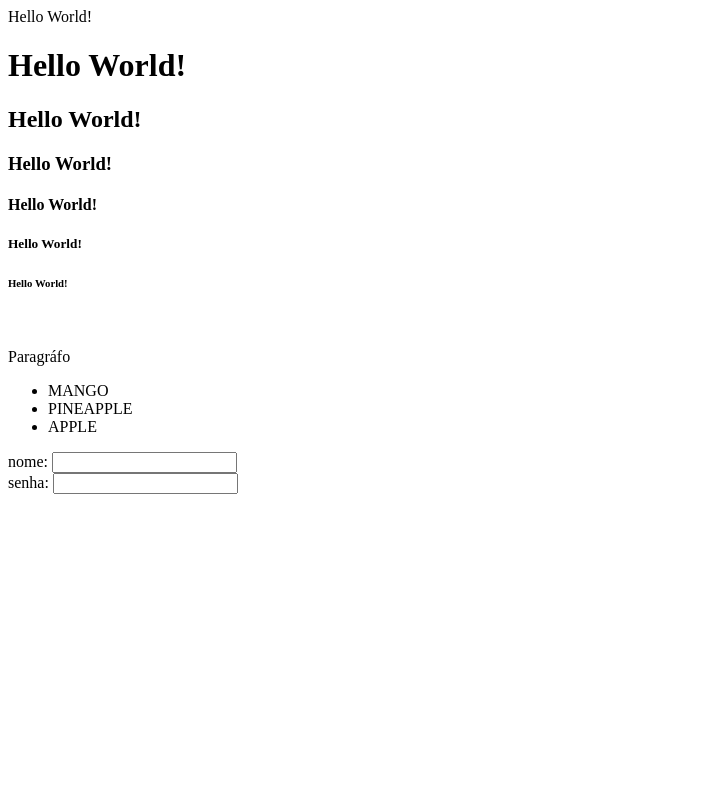
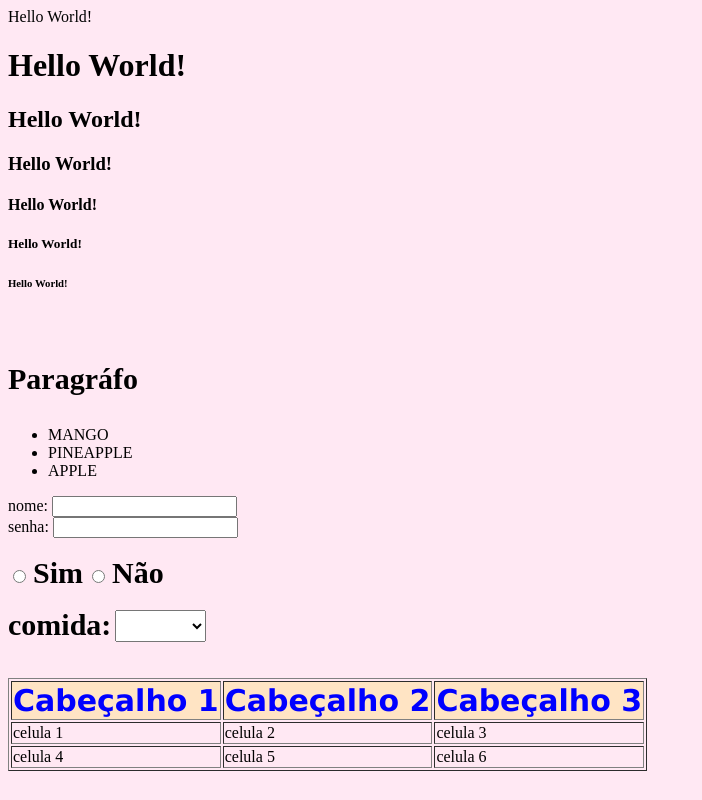
Before and after one commit to maydev1/html, a plain HTML site: page index.html in a window 1280 px wide. Shown: the whole page, without its empty margins (0-702 px from the left). Drawn offline with Linux system fonts and the light colour scheme.

Commit message:
treinando html

```diff
--- a/index.html
+++ b/index.html
@@ -1,5 +1,24 @@
 <html>
-    <body>
+    <head>
+        <style>
+            #cabecalho-tabela{
+                background-color:bisque;
+                color:blue;
+                font-family: 'Lucida Sans' ;
+                font-size:30px;
+
+            }
+            body{
+                background-color: rgba(255, 127, 191, 0.178);
+            }
+            .opcao {
+                font-size:30px;
+                font-weight: bold;
+            }
+
+        </style>
+    </head>
+    <body >
         Hello World!
         <h1>Hello World!</h1>
         <h2>Hello World!</h2>
@@ -8,7 +27,7 @@
         <h5>Hello World!</h5>
         <h6>Hello World!</h6>
         <br/>
-        <p>Paragráfo</p>
+        <p class="opcao">Paragráfo</p>
         <ul>
             <li>
                 MANGO
@@ -22,7 +41,63 @@
         </ul>
        nome: <input/><br/>
       senha: <input type="password"/>
+      <br/>
+      <br/>
+      <input type="radio" name="Pergunta"/> <span class="opcao">Sim</span>
+      <input type="radio" name="Pergunta"/> <span class="opcao">Não</span>
+      <br/>
+      <br/>
+      <span class="opcao">comida:</span>
+      <select style="font-size:25px ;">
+        <option selected>
+        </option>
+        <option>
+            Arroz
+        </option>
+        <option>
+            Feijão
+        </option>
+      </select>
+      <br/>
+      <br/>
+      <br/>
+<table border="1">
+    <tr id="cabecalho-tabela">
+        <th>
+            Cabeçalho 1
+        </th>
+        <th>
+            Cabeçalho 2
+        </th>
+        <th>
+            Cabeçalho 3
+        </th>
+    </tr>
+    <tr>
+       <td>
+        celula 1
+       </td>
+       <td>
+        celula 2
+       </td>
+       <td>
+        celula 3
+       </td>
 
+    </tr>
+    <tr>
 
+       <td>
+        celula 4
+       </td>
+       <td>
+        celula 5
+       </td>
+       <td>
+        celula 6
+       </td>
+    </tr>
+
+</table>
     </body>
 </html>
```
